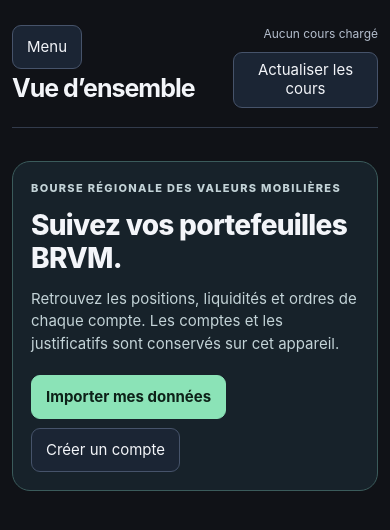
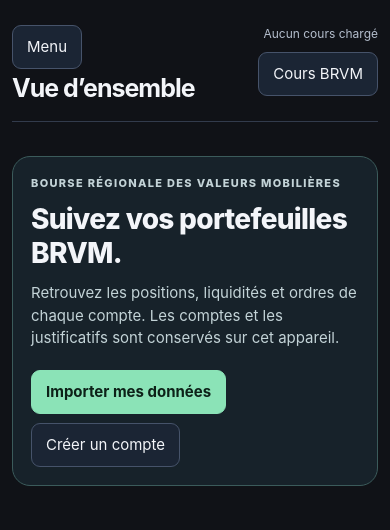
Before and after one commit to applicreation0-web/-brvm-family-pwa, a website with bundled scripts: page index.html in a window 390 px wide. Built offline with nearby package versions, Linux system fonts and the light colour scheme.

Commit message:
ui: compact market update action reduces wasted mobile header space

```diff
--- a/index.html
+++ b/index.html
@@ -27,7 +27,7 @@
 <main>
   <header class="top">
     <div><button id="menu" class="secondary" type="button" aria-expanded="false" aria-controls="nav">Menu</button><p id="section-label">Portefeuille</p><h1 id="page-title">Vue d’ensemble</h1></div>
-    <div class="toolbar"><button id="install-app" class="secondary" type="button" hidden>Installer BRVM</button><span id="quote-date" class="quiet"></span><button class="secondary" data-action="refresh">Actualiser les cours</button></div>
+    <div class="toolbar"><button id="install-app" class="secondary" type="button" hidden>Installer BRVM</button><span id="quote-date" class="quiet"></span><button class="secondary" data-action="refresh">Cours BRVM</button></div>
   </header>
   <p id="update-tip" class="alert" hidden>Une mise à jour est prête. Enregistrez vos saisies, fermez tous les onglets et fenêtres BRVM, puis rouvrez l’application.</p>
   <div id="flash" role="status" aria-live="polite" hidden></div>
```
